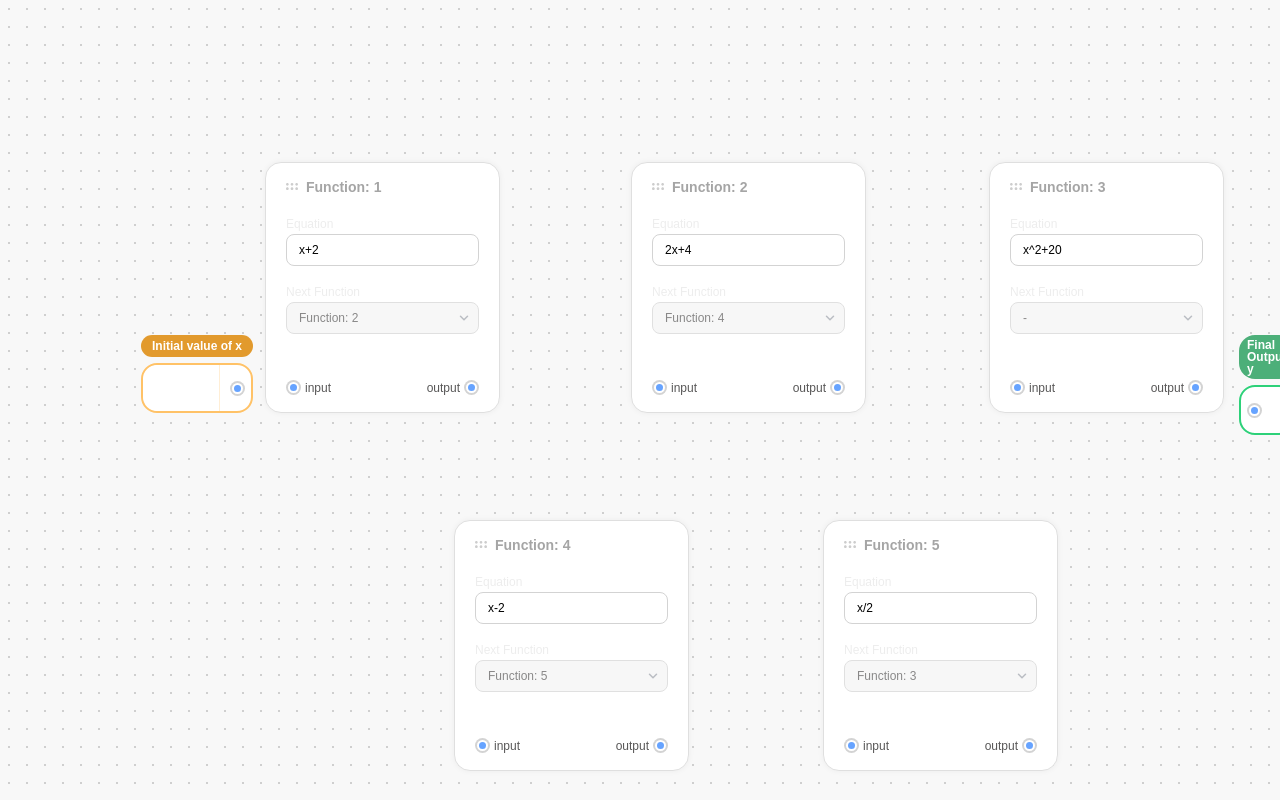
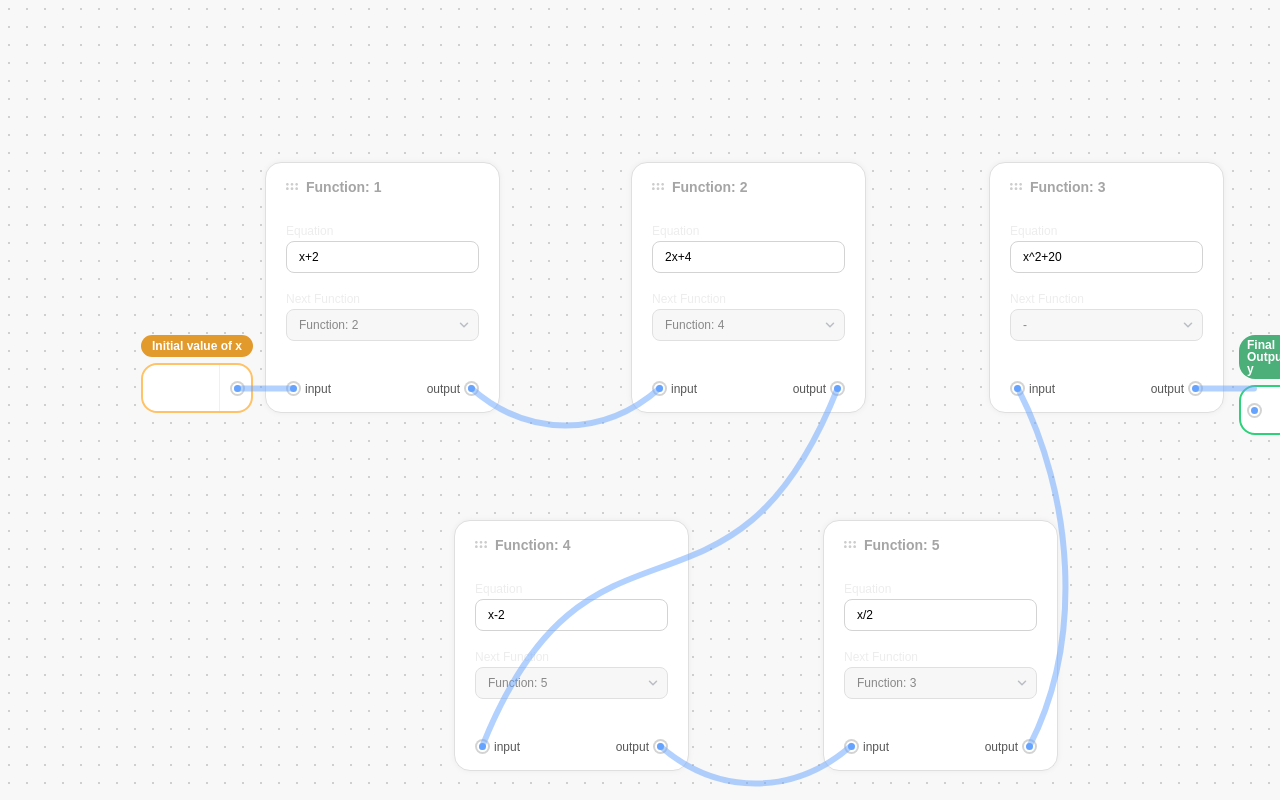
Before and after one commit to divyanshyadav20/function-chain-calculator-app-atlys, a Next.js app: page / in a window 1280 px wide. Built offline with nearby package versions, Linux system fonts and the light colour scheme.

Commit message:
Added edges connecting the nodes

```diff
--- a/app/layout.tsx
+++ b/app/layout.tsx
@@ -20,11 +20,7 @@ export default function RootLayout({
 }>) {
   return (
     <html lang="en">
-      <body className={`${interFont.variable} antialiased`}>
-        {/* Dotted Background */}
-        <div className="fixed inset-0 -z-10 h-full w-full bg-[#F8F8F8] bg-[radial-gradient(#CFCFCF_1.25px,transparent_1px)] [background-size:18px_18px]"></div>
-        {children}
-      </body>
+      <body className={`${interFont.variable} antialiased`}>{children}</body>
     </html>
   );
 }
--- a/app/page.tsx
+++ b/app/page.tsx
@@ -1,33 +1,5 @@
-import FunctionNode from "@/components/nodes/function";
-import SpecialNode from "@/components/nodes/special";
-import nodes from "@/data/nodes.json";
-import { FunctionNodeAttributes, SpecialNodeAttributes } from "@/types";
+import Board from "@/components/board";
 
 export default function Home() {
-  return (
-    <div className="p-4 flex gap-5 justify-center items-center relative">
-      {nodes.map(({ data, type, id, position }) => {
-        switch (type) {
-          case "function":
-            return (
-              <FunctionNode
-                key={id}
-                position={position}
-                data={data as FunctionNodeAttributes["data"]}
-              />
-            );
-          case "special":
-            return (
-              <SpecialNode
-                key={id}
-                position={position}
-                data={data as SpecialNodeAttributes["data"]}
-              />
-            );
-          default:
-            return null;
-        }
-      })}
-    </div>
-  );
+  return <Board />;
 }
--- /dev/null
+++ b/components/board.tsx
@@ -0,0 +1,27 @@
+"use client";
+
+import allEdges from "@/data/edges.json";
+import allNodes from "@/data/nodes.json";
+import { NodeProperties } from "@/types/node";
+import { useState } from "react";
+import Edge from "./edge";
+import NodeComponent from "./nodes";
+
+const Board = () => {
+  const [nodes] = useState<NodeProperties[]>(allNodes as NodeProperties[]);
+
+  return (
+    <div className="fixed w-screen h-screen top-0 left-0 overflow-scroll">
+      <div className="relative w-screen h-screen bg-[#F8F8F8] bg-[radial-gradient(#CFCFCF_1.25px,transparent_1px)] [background-size:18px_18px]">
+        {nodes.map((node, index) => (
+          <NodeComponent key={index} node={node} />
+        ))}
+        {allEdges.map((edge, index) => (
+          <Edge key={index} position={edge.position} />
+        ))}
+      </div>
+    </div>
+  );
+};
+
+export default Board;
--- /dev/null
+++ b/components/edge.tsx
@@ -0,0 +1,75 @@
+"use client";
+
+interface EdgeProps {
+  position: {
+    x0: number; // Starting x coordinate
+    y0: number; // Starting y coordinate
+    x1: number; // Ending x coordinate
+    y1: number; // Ending y coordinate
+  };
+}
+
+const Edge = ({ position }: EdgeProps) => {
+  /**
+   * Calculates a control point for the Bezier curve
+   * @param isFirst - Boolean indicating if this is the first control point
+   * @returns Control point coordinates {x, y}
+   */
+  const createControlPoint = (isFirst: boolean) => {
+    const dx = position.x1 - position.x0; // Distance in x direction
+    const dy = position.y1 - position.y0; // Distance in y direction
+
+    // Base proportions for control point calculations
+    const horizontalProportion = 0.3;
+    let offsetX = dx * horizontalProportion;
+    let offsetY;
+
+    // Adjust curve shape based on the connection type
+    if (Math.abs(dy) < 30 && Math.abs(dx) > 100) {
+      // Case 1: Horizontal or near-horizontal connections
+      // Creates a symmetrical arc with fixed height for better visual appeal
+      const curveHeight = 50;
+      offsetY = isFirst ? curveHeight : -curveHeight;
+    } else if (Math.abs(dx) < 30) {
+      // Case 2: Vertical or near-vertical connections
+      // Creates a gentle curve that bows outward
+      const curveWidth = 55;
+      offsetX = isFirst ? curveWidth : -curveWidth;
+      offsetY = dy * 0.3;
+    } else {
+      // Case 3: Diagonal connections
+      // Creates a smooth curve that follows the general direction
+      const verticalProportion = 0.75;
+      offsetY = dy * verticalProportion;
+    }
+
+    return {
+      x: isFirst ? position.x0 + offsetX : position.x1 - offsetX,
+      y: isFirst ? position.y0 + offsetY : position.y1 - offsetY,
+    };
+  };
+
+  const cp1 = createControlPoint(true);
+  const cp2 = createControlPoint(false);
+
+  // Construct SVG path using cubic Bezier curve (C) command
+  const pathDefinition = `
+    M ${position.x0} ${position.y0}
+    C ${cp1.x} ${cp1.y},
+      ${cp2.x} ${cp2.y},
+      ${position.x1} ${position.y1}
+  `;
+
+  return (
+    <svg className="absolute top-0 left-0 w-full h-full pointer-events-none">
+      <path
+        className="pointer-events-auto stroke-indigo-10/50 stroke-[6]"
+        d={pathDefinition}
+        strokeLinecap="round"
+        fill="none"
+      />
+    </svg>
+  );
+};
+
+export default Edge;
--- a/components/input-with-icon.tsx
+++ b/components/input-with-icon.tsx
@@ -28,7 +28,7 @@ const InputWithIcon = ({ className, variant = "input", value }: Props) => {
           isRowReversed ? "bg-green-10" : "bg-mustard-50"
         }`}
       />
-      <div className="h-full flex justify-center items-center px-1.5">
+      <div className="h-full flex justify-center items-center px-1.5 pt-px">
         <Connector />
       </div>
     </div>
--- a/components/nodes/function.tsx
+++ b/components/nodes/function.tsx
@@ -8,14 +8,13 @@ import { FunctionNodeAttributes } from "@/types";
 import Image from "next/image";
 
 type Props = {
-  position: FunctionNodeAttributes["position"];
-  data: FunctionNodeAttributes["data"];
+  node: FunctionNodeAttributes;
 };
 
-const FunctionNode = ({
-  data: { title, options, defaultInputValue },
-  position,
-}: Props) => {
+const FunctionNode = ({ node }: Props) => {
+  const { title, options, defaultInputValue } = node.data;
+  const { position } = node;
+
   return (
     <div
       style={{
@@ -24,7 +23,7 @@ const FunctionNode = ({
       }}
       className="absolute"
     >
-      <Card className="h-[251px] w-[235px]">
+      <Card className="h-[251px] w-[235px] relative">
         <Card.Header className="font-semibold text-sm leading-4 text-gray-30 flex items-center gap-2 mb-5">
           <Image src="/drag.svg" alt="drag-logo" width={12} height={7} />
           <p>{title}</p>
@@ -41,11 +40,11 @@ const FunctionNode = ({
         </Card.Content>
 
         <Card.Footer className="flex justify-between items-center font-medium text-xs leading-3 text-gray-40 mb-px">
-          <div className="flex items-center gap-1">
+          <div className="flex items-center gap-1 absolute bottom-4 left-5">
             <Connector />
             <p>input</p>
           </div>
-          <div className="flex items-center gap-1">
+          <div className="flex items-center gap-1 absolute bottom-4 right-5">
             <p>output</p>
             <Connector />
           </div>
--- /dev/null
+++ b/components/nodes/index.tsx
@@ -0,0 +1,29 @@
+"use client";
+
+import { NodeProperties } from "@/types";
+import FunctionNode from "./function";
+import SpecialNode from "./special";
+
+type Props = {
+  node: NodeProperties;
+};
+
+const NODE_COMPONENTS = {
+  function: FunctionNode,
+  special: SpecialNode,
+};
+
+const NodeComponent = ({ node }: Props) => {
+  const NodeTypeComponent = NODE_COMPONENTS[node.type] as React.FC<{
+    node: NodeProperties;
+  }>;
+
+  if (!NodeTypeComponent) {
+    console.warn(`No component found for node type: ${node.type}`);
+    return null;
+  }
+
+  return <NodeTypeComponent node={node} />;
+};
+
+export default NodeComponent;
--- a/components/nodes/special.tsx
+++ b/components/nodes/special.tsx
@@ -5,11 +5,13 @@ import Badge from "../badge";
 import InputWithIcon from "../input-with-icon";
 
 type Props = {
-  data: SpecialNodeAttributes["data"];
-  position: SpecialNodeAttributes["position"];
+  node: SpecialNodeAttributes;
 };
 
-const SpecialNode = ({ data: { variant, title }, position }: Props) => {
+const SpecialNode = ({ node }: Props) => {
+  const { variant, title } = node.data;
+  const { position } = node;
+
   const variantStyles = {
     input: "bg-mustard-200",
     output: "bg-green-30",
--- /dev/null
+++ b/data/edges.json
@@ -0,0 +1,68 @@
+[
+  {
+    "id": "edge-input-function1",
+    "source": "input",
+    "target": "function-1",
+    "position": {
+      "x0": 237,
+      "y0": 388.5,
+      "x1": 293,
+      "y1": 388.5
+    }
+  },
+  {
+    "id": "edge-function1-function2",
+    "source": "function-1",
+    "target": "function-2",
+    "position": {
+      "x0": 471,
+      "y0": 388,
+      "x1": 660,
+      "y1": 388
+    }
+  },
+  {
+    "id": "edge-function2-function4",
+    "source": "function-2",
+    "target": "function-4",
+    "position": {
+      "x0": 837.5,
+      "y0": 388.5,
+      "x1": 482,
+      "y1": 747
+    }
+  },
+  {
+    "id": "edge-function4-function5",
+    "source": "function-4",
+    "target": "function-5",
+    "position": {
+      "x0": 660,
+      "y0": 746,
+      "x1": 851,
+      "y1": 746
+    }
+  },
+  {
+    "id": "edge-function5-function3",
+    "source": "function-5",
+    "target": "function-3",
+    "position": {
+      "x0": 1029.5,
+      "y0": 746,
+      "x1": 1018,
+      "y1": 388.5
+    }
+  },
+  {
+    "id": "edge-function3-output",
+    "source": "function-3",
+    "target": "output",
+    "position": {
+      "x0": 1196,
+      "y0": 388.5,
+      "x1": 1254,
+      "y1": 388.5
+    }
+  }
+]
```
Also changed, not shown: types/node.ts (+29 -11 lines).
